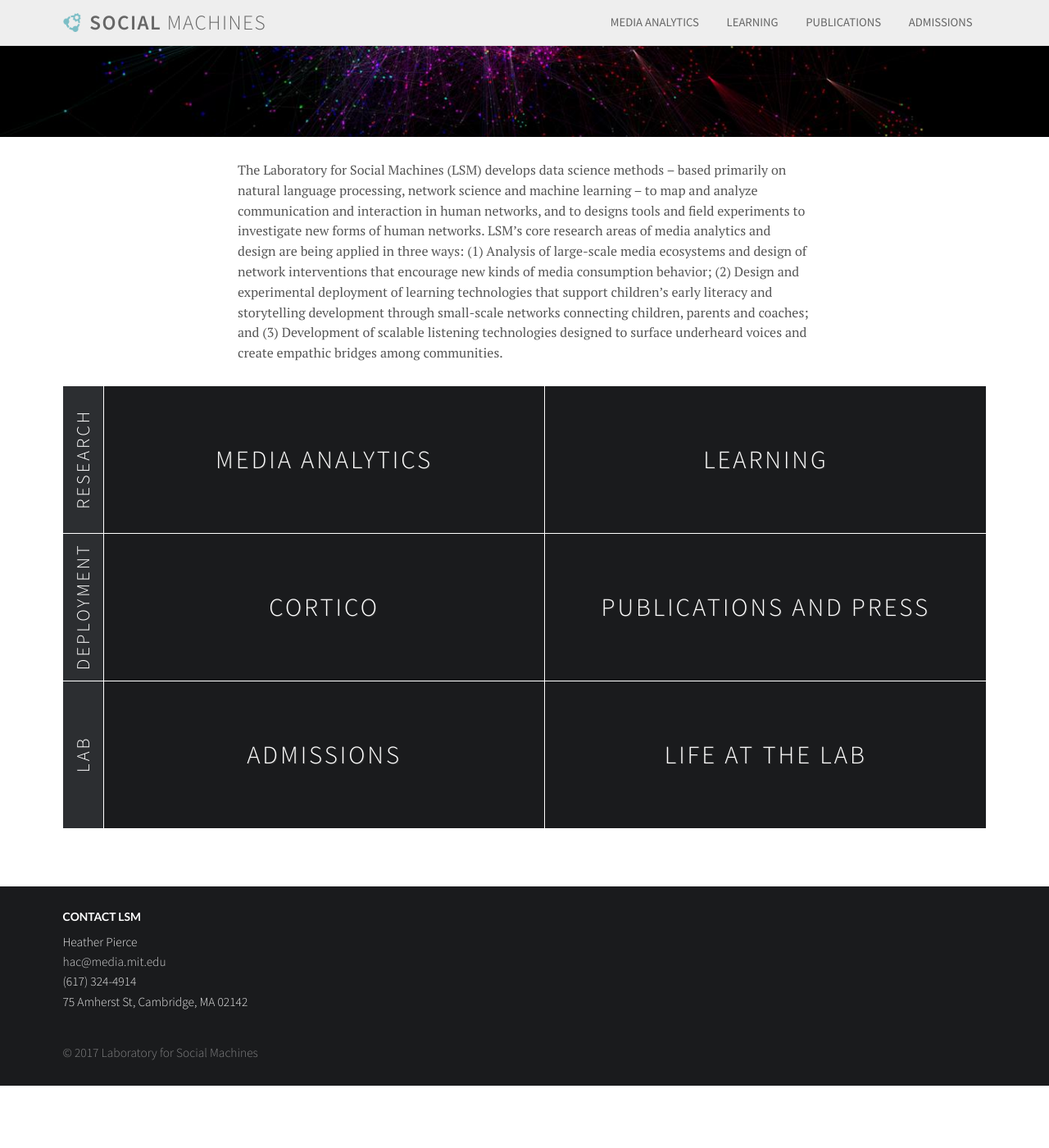
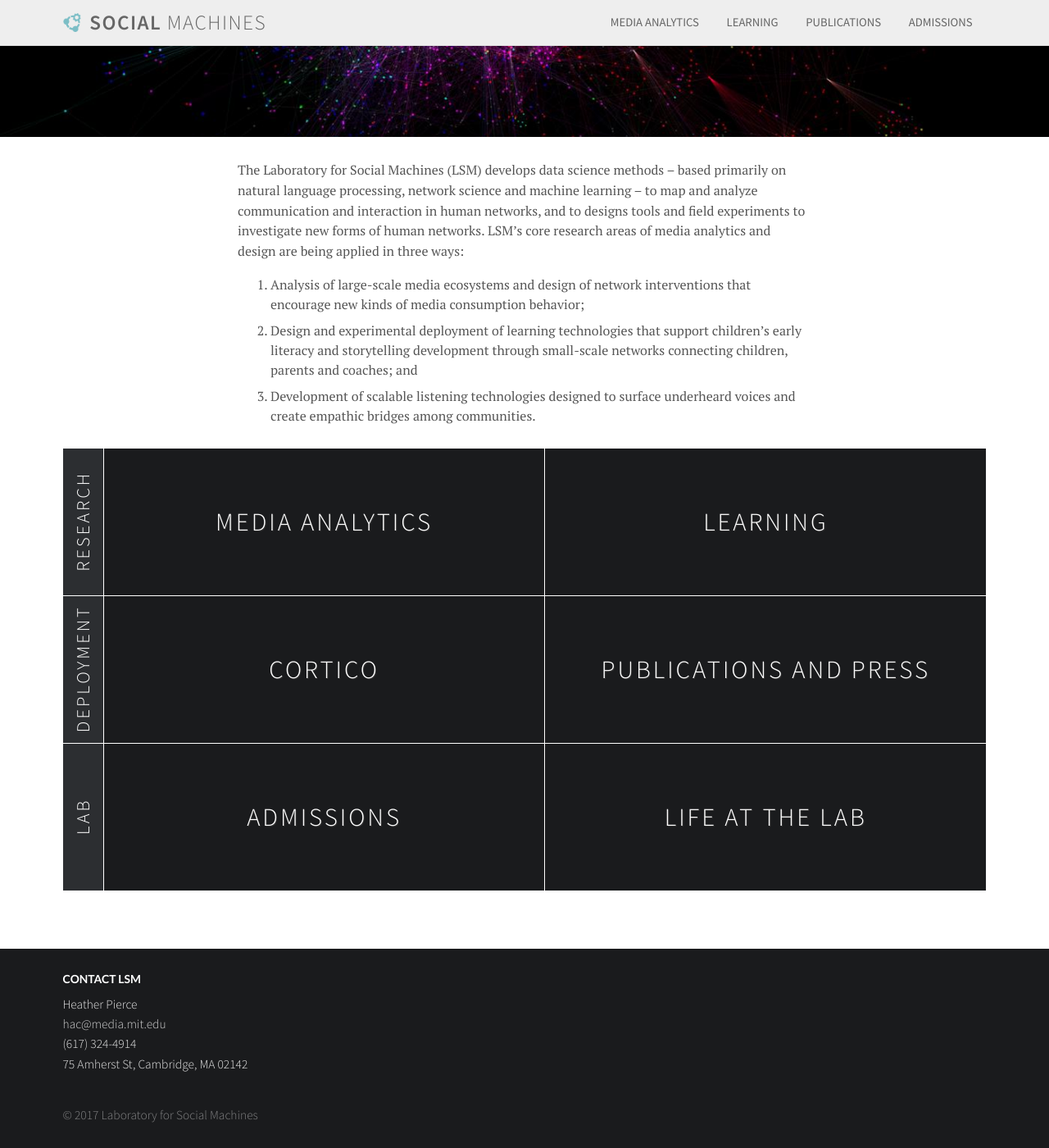
Before and after one commit to mit-ccc/social-machines.github.io, a Jekyll site: the page built from index.html, in a window 1280 px wide and 1400 px high, scrolled down 389 px. Shown: the whole window at 82% size. Built offline with Jekyll 4.4.1, drawn with Linux system fonts in a browser that asks for light colours; nearby versions of some CDN libraries; a script that is not in the unit is left out; the list of posts is cut into pages by our own code; before the commit the page ends 1713 px from its top, so only the background shows below that.

Commit message:
Switch main page to use a list in the copy

```diff
--- a/css/main.scss
+++ b/css/main.scss
@@ -14,6 +14,10 @@
 
 p {
   line-height: 1.55;
+}
+
+.spaced-list li {
+  margin-bottom: 0.5em;
 }
 
 h1, h2, h3, h4, h5, h6,
--- a/index.html
+++ b/index.html
@@ -28,7 +28,15 @@
 </div>
 <div class="ui text container">
   <p>
-    The Laboratory for Social Machines (LSM) develops data science methods – based primarily on natural language processing, network science and machine learning – to map and analyze communication and interaction in human networks, and to designs tools and field experiments to investigate new forms of human networks. LSM’s core research areas of media analytics and design are being applied in three ways: (1) Analysis of large-scale media ecosystems and design of network interventions that encourage new kinds of media consumption behavior; (2) Design and experimental deployment of learning technologies that support children’s early literacy and storytelling development through small-scale networks connecting children, parents and coaches; and (3) Development of scalable listening technologies designed to surface underheard voices and create empathic bridges among communities.
+    The Laboratory for Social Machines (LSM) develops data science methods – based primarily on natural language processing, network science and machine learning – to map and analyze communication and interaction in human networks, and to designs tools and field experiments to investigate new forms of human networks. LSM’s core research areas of media analytics and design are being applied in three ways:
+    <ol class="spaced-list">
+      <li>Analysis of large-scale media ecosystems and design of network interventions that encourage new kinds of media consumption behavior;
+      </li>
+      <li> Design and experimental deployment of learning technologies that support children’s early literacy and storytelling development through small-scale networks connecting children, parents and coaches; and
+      </li>
+      <li>Development of scalable listening technologies designed to surface underheard voices and create empathic bridges among communities.
+      </li>
+    </ol>
 
   </p>
 </div>
```
